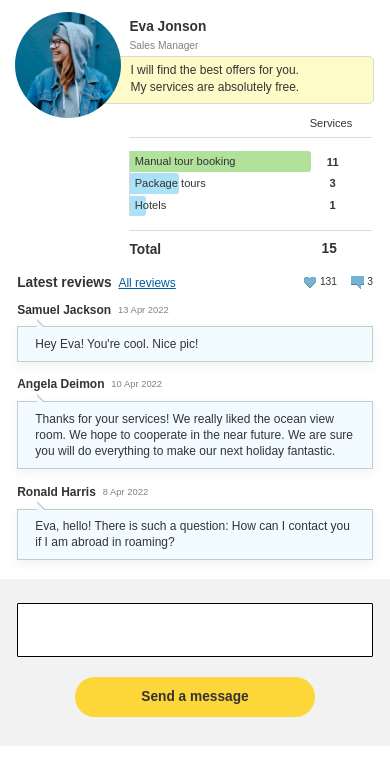
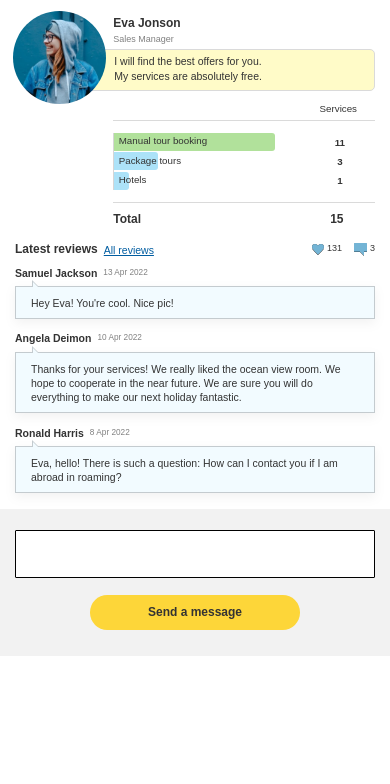
Before and after one commit to sergiychaiuk/8854, a Vue app: page /home in a window 390 px wide. Shown: the top 784 px of the page. Built offline with nearby package versions, Linux system fonts and the light colour scheme.

Commit message:
edited styles

```diff
--- a/src/App.vue
+++ b/src/App.vue
@@ -1,3 +1,94 @@
 <template>
   <router-view />
 </template>
+
+<style lang="scss">
+* {
+  padding: 0;
+  margin: 0;
+  border: 0;
+}
+*,
+*:before,
+*:after {
+  -moz-box-sizing: border-box;
+  -webkit-box-sizing: border-box;
+  box-sizing: border-box;
+}
+:focus,
+:active {
+  outline: none;
+}
+a:focus,
+a:active {
+  outline: none;
+}
+nav,
+footer,
+header,
+aside {
+  display: block;
+}
+html,
+body {
+  height: 100%;
+  width: 100%;
+  line-height: 1;
+  font-size: 16px;
+  -ms-text-size-adjust: 100%;
+  -moz-text-size-adjust: 100%;
+  -webkit-text-size-adjust: 100%;
+}
+input,
+button,
+textarea {
+  font-family: inherit;
+}
+input::-ms-clear {
+  display: none;
+}
+button {
+  cursor: pointer;
+}
+button::-moz-focus-inner {
+  padding: 0;
+  border: 0;
+}
+a,
+a:visited {
+  text-decoration: none;
+}
+a:hover {
+  text-decoration: none;
+}
+ul li {
+  list-style: none;
+}
+img {
+  vertical-align: top;
+}
+h1,
+h2,
+h3,
+h4,
+h5,
+h6 {
+  font-size: inherit;
+  font-weight: inherit;
+}
+
+body {
+  font-family: 'Arial', sans-serif;
+}
+.container {
+  max-width: 720px;
+  margin: 0 auto;
+}
+
+@media (max-width: 460px) {
+  html,
+  body {
+    font-size: 12px;
+  }
+}
+</style>
--- a/src/components/ReviewForm.vue
+++ b/src/components/ReviewForm.vue
@@ -37,11 +37,11 @@ document.addEventListener('keyup', event => {
 .review-form {
   background: #f2f2f2;
   text-align: center;
-  padding: 2rem 1.42857rem 2.42857rem 1.42857rem;
+  padding: 1.75rem 1.25rem 2.125rem 1.25rem;
 
   &__input {
     display: block;
-    height: 4.5rem;
+    height: 3.9375rem;
     width: 100%;
     background: #ffffff;
     border: 1px solid #000000;
@@ -49,25 +49,25 @@ document.addEventListener('keyup', event => {
     resize: none;
     font-style: normal;
     font-weight: 400;
-    font-size: 1rem;
-    line-height: 1.35714rem;
+    font-size: 0.875rem;
+    line-height: 1.1875rem;
     color: #333333;
-    padding: 0.7142857rem 1.42857rem;
-    margin-bottom: 1.642857rem;
+    padding: 0.75rem 1.25rem 0.625rem 1.25rem;
+    margin-bottom: 1.4375rem;
   }
 
   &__button {
-    max-width: 20.071428rem;
+    max-width: 17.5625rem;
     width: 100%;
     text-align: center;
     background: #fdd639;
-    border-radius: 1.642857rem;
-    padding: 0.92857rem 0;
+    border-radius: 1.4375rem;
+    padding: 0.8125rem 0;
     font-family: 'PT Sans', sans-serif;
     font-style: normal;
     font-weight: 700;
-    font-size: 1.1428571rem;
-    line-height: 1.5rem;
+    font-size: 1rem;
+    line-height: 1.3125rem;
     color: #333333;
   }
 }
--- a/src/components/Reviews.vue
+++ b/src/components/Reviews.vue
@@ -189,7 +189,7 @@ const toggleAllReviews = () => {
   &__panel {
     display: flex;
     justify-content: space-between;
-    margin: 0 1.42857rem 0.92857rem 1.42857rem;
+    margin: 0 1.25rem 0.75rem 1.25rem;
   }
 
   &__item {
@@ -197,30 +197,30 @@ const toggleAllReviews = () => {
   }
 
   &__title {
-    margin-right: 0.5714285rem;
+    margin-right: 0.5rem;
     font-style: normal;
     font-weight: 700;
-    font-size: 1.14286rem;
-    line-height: 1.14286rem;
+    font-size: 1rem;
+    line-height: 1rem;
     color: #333333;
   }
 
   &__btn {
     font-style: normal;
     font-weight: 400;
-    font-size: 1rem;
-    line-height: 1.14286rem;
+    font-size: 0.875rem;
+    line-height: 1rem;
     text-decoration-line: underline;
     color: #005da1;
     background: none;
   }
 
   &__comment {
-    margin: 0 1.42857rem 1.21429rem 1.42857rem;
+    margin: 0 1.25rem 1.0625rem 1.25rem;
   }
 
   &__comment:last-child {
-    margin: 0 1.42857rem 1.5714285rem 1.42857rem;
+    margin: 0 1.25rem 1.375rem 1.25rem;
   }
 }
 
@@ -231,21 +231,21 @@ const toggleAllReviews = () => {
   &__icon {
     display: flex;
     align-items: center;
-    margin-right: 0.2857142rem;
+    margin-right: 0.25rem;
   }
 
   &__text {
     font-style: normal;
     font-weight: 400;
-    font-size: 0.857143rem;
-    line-height: 1rem;
+    font-size: 0.75rem;
+    line-height: 0.875rem;
     color: #333333;
   }
 }
 
 .likes {
   &__text {
-    margin-right: 1.1428571rem;
+    margin-right: 1rem;
   }
 }
 
@@ -257,29 +257,29 @@ const toggleAllReviews = () => {
   &__name {
     font-style: normal;
     font-weight: 700;
-    font-size: 1rem;
-    line-height: 1.35714rem;
+    font-size: 0.875rem;
+    line-height: 1.1875rem;
     color: #333333;
-    margin-right: 0.5714285rem;
+    margin-right: 0.5rem;
   }
 
   &__date {
     font-style: normal;
     font-weight: 400;
-    font-size: 0.7857142rem;
-    line-height: 1.35714rem;
+    font-size: 0.6875rem;
+    line-height: 1.1875rem;
     color: #808080;
   }
 
   &__content {
     position: relative;
     width: 100%;
-    margin-top: 0.7142857rem;
-    padding: 0.7142857rem 1.42857rem;
+    margin-top: 0.5rem;
+    padding: 0.75rem 1.25rem 0.625rem 1.25rem;
     font-style: normal;
     font-weight: 400;
-    font-size: 1rem;
-    line-height: 1.35714rem;
+    font-size: 0.875rem;
+    line-height: 1.1875rem;
     color: #333333;
     background: #f2fbff;
     border: 1px solid #c4cbcf;
@@ -292,15 +292,15 @@ const toggleAllReviews = () => {
     position: absolute;
     width: 0;
     height: 0;
-    left: 1.55rem;
-    top: -0.714rem;
-    border: 0.358rem solid;
+    left: 1.3125rem;
+    top: -0.5625rem;
+    border: 0.25rem solid;
     border-color: transparent transparent #c4cbcf #c4cbcf;
   }
 
   &__content:after {
-    left: 1.61rem;
-    top: -0.544rem;
+    left: 1.375rem;
+    top: -0.40625rem;
     border-color: transparent transparent #f2fbff #f2fbff;
   }
 }
--- a/src/components/Services.vue
+++ b/src/components/Services.vue
@@ -51,42 +51,42 @@ const total = computed(() => serviceList.value.reduce((sum, service) => sum + se
 <style lang="scss">
 .services {
   &__title {
-    margin: 0 1.5rem 0.5714285rem 10.78571rem;
-    padding-right: 1.642857rem;
+    margin: 0 1.25rem 0.5rem 9.4375rem;
+    padding-right: 1.5rem;
     text-align: end;
     font-style: normal;
     font-weight: 400;
-    font-size: 0.92857rem;
-    line-height: 1.07142857rem;
+    font-size: 0.8125rem;
+    line-height: 0.9375rem;
     color: #333333;
   }
 
   &__chart {
-    margin: 0 1.5rem 0.6428571rem 10.7142857rem;
+    margin: 0 1.25rem 0.5625rem 9.4375rem;
     border-top: 1px solid #dadada;
     border-bottom: 1px solid #dadada;
-    padding: 1.1428571rem 0;
+    padding: 1rem 0;
   }
 
   &__total {
-    margin: 0 4.42857142rem 1.285714285rem 10.78571rem;
+    margin: 0 3.875rem 1.125rem 9.4375rem;
   }
 }
 
 .chart {
   display: flex;
   justify-content: space-between;
-  padding-right: 2.7857142rem;
+  padding-right: 2.5rem;
 
   &__bar-list {
-    max-width: 216px;
+    max-width: 13.5rem;
     width: 100%;
     border-left: 1px solid rgba(51, 51, 51, 0.2);
-    margin-right: 1.285714285rem;
+    margin-right: 1.125rem;
   }
 
   &__bar {
-    margin-bottom: 0.142857rem;
+    margin-bottom: 0.125rem;
   }
 
   &__bar:last-child {
@@ -103,15 +103,15 @@ const total = computed(() => serviceList.value.reduce((sum, service) => sum + se
   &__number-title {
     font-style: normal;
     font-weight: 700;
-    font-size: 0.92857rem;
-    line-height: 1.07142857rem;
+    font-size: 0.8125rem;
+    line-height: 0.9375rem;
     color: #333333;
   }
 }
 
 .bar {
   position: relative;
-  height: 1.71428571rem;
+  height: 1.5rem;
 
   &__line {
     height: 100%;
@@ -128,12 +128,12 @@ const total = computed(() => serviceList.value.reduce((sum, service) => sum + se
 
   &__title {
     position: absolute;
-    top: -0.142857rem;
-    left: 0.4285714rem;
+    top: -0.125rem;
+    left: 0.375rem;
     font-style: normal;
     font-weight: 400;
-    font-size: 0.92857rem;
-    line-height: 1.8571428rem;
+    font-size: 0.8125rem;
+    line-height: 1.625rem;
     color: #333333;
   }
 }
@@ -147,16 +147,16 @@ const total = computed(() => serviceList.value.reduce((sum, service) => sum + se
   &__number {
     font-style: normal;
     font-weight: 700;
-    font-size: 1.1428571rem;
+    font-size: 1rem;
     color: #333333;
   }
 
   &__title {
-    line-height: 1.8571428rem;
+    line-height: 1.625rem;
   }
 
   &__number {
-    line-height: 1.07142857rem;
+    line-height: 0.9375rem;
   }
 }
 </style>
--- a/src/components/UserInfo.vue
+++ b/src/components/UserInfo.vue
@@ -23,24 +23,24 @@ const props = defineProps({
 <style lang="scss">
 .user-info {
   position: relative;
-  padding-top: 1.5rem;
+  padding-top: 1.3125rem;
 
   &__name,
   &__position {
     font-style: normal;
-    margin: 0 1.35714rem 0.142857rem 10.78571rem;
-    line-height: 1.42858rem;
+    margin: 0 1.25rem 0.125rem 9.4375rem;
+    line-height: 1.25rem;
   }
 
   &__name {
     font-weight: 700;
-    font-size: 1.14286rem;
+    font-size: 1rem;
     color: #333333;
   }
 
   &__position {
     font-weight: 400;
-    font-size: 0.857143rem;
+    font-size: 0.75rem;
     color: #808080;
   }
 
@@ -48,15 +48,15 @@ const props = defineProps({
     background: #fffbc8;
     border: 1px solid #dadada;
     border-radius: 5px;
-    margin: 0 1.35714rem 1.07143rem 7.57143rem;
+    margin: 0 1.25rem 0.9375rem 6.625rem;
   }
 
   &__photo {
     position: absolute;
-    width: 8.85715rem;
-    height: 8.85715rem;
-    left: 1.21429rem;
-    top: 1rem;
+    width: 7.75rem;
+    height: 7.75rem;
+    left: 1.0625rem;
+    top: 0.875rem;
 
     & img {
       width: 100%;
@@ -68,15 +68,15 @@ const props = defineProps({
 }
 
 .offer {
-  padding: 0.4285714rem 0 0.5714285rem 3.214285rem;
+  padding: 0.375rem 0 0.5rem 2.8125rem;
 
   &__text {
-    max-width: 14.35715rem;
+    max-width: 12.5625rem;
     word-wrap: break-word;
     font-style: normal;
     font-weight: 400;
-    font-size: 1rem;
-    line-height: 1.42858rem;
+    font-size: 0.875rem;
+    line-height: 1.25rem;
     color: #333333;
   }
 }
--- a/src/views/HomeView.vue
+++ b/src/views/HomeView.vue
@@ -22,95 +22,3 @@ const onReviewSubmit = review => {
   store.dispatch('createReview', review)
 }
 </script>
-
-<style lang="scss">
-* {
-  padding: 0;
-  margin: 0;
-  border: 0;
-}
-*,
-*:before,
-*:after {
-  -moz-box-sizing: border-box;
-  -webkit-box-sizing: border-box;
-  box-sizing: border-box;
-}
-:focus,
-:active {
-  outline: none;
-}
-a:focus,
-a:active {
-  outline: none;
-}
-nav,
-footer,
-header,
-aside {
-  display: block;
-}
-html,
-body {
-  height: 100%;
-  width: 100%;
-  font-size: 100%;
-  line-height: 1;
-  font-size: 14px;
-  -ms-text-size-adjust: 100%;
-  -moz-text-size-adjust: 100%;
-  -webkit-text-size-adjust: 100%;
-}
-input,
-button,
-textarea {
-  font-family: inherit;
-}
-input::-ms-clear {
-  display: none;
-}
-button {
-  cursor: pointer;
-}
-button::-moz-focus-inner {
-  padding: 0;
-  border: 0;
-}
-a,
-a:visited {
-  text-decoration: none;
-}
-a:hover {
-  text-decoration: none;
-}
-ul li {
-  list-style: none;
-}
-img {
-  vertical-align: top;
-}
-h1,
-h2,
-h3,
-h4,
-h5,
-h6 {
-  font-size: inherit;
-  font-weight: inherit;
-}
-
-body {
-  font-family: 'Arial', sans-serif;
-}
-.container {
-  max-width: 720px;
-  margin: 0 auto;
-}
-
-@media (max-width: 460px) {
-  html,
-  body {
-    font-size: 12px;
-  }
-}
-</style>
```
